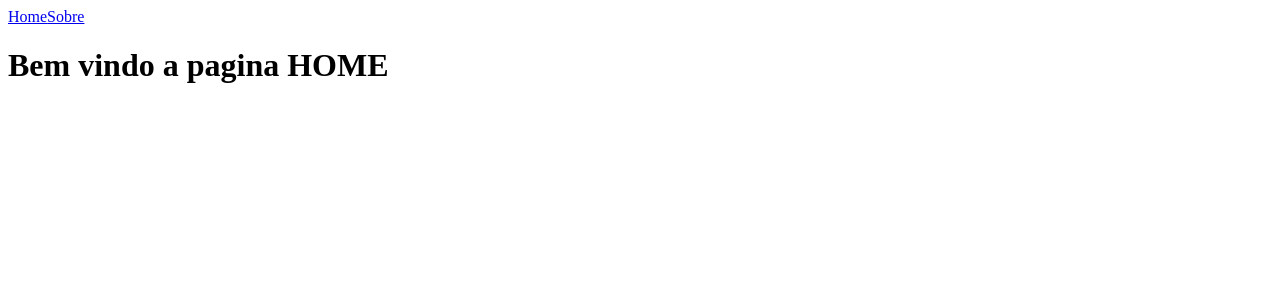
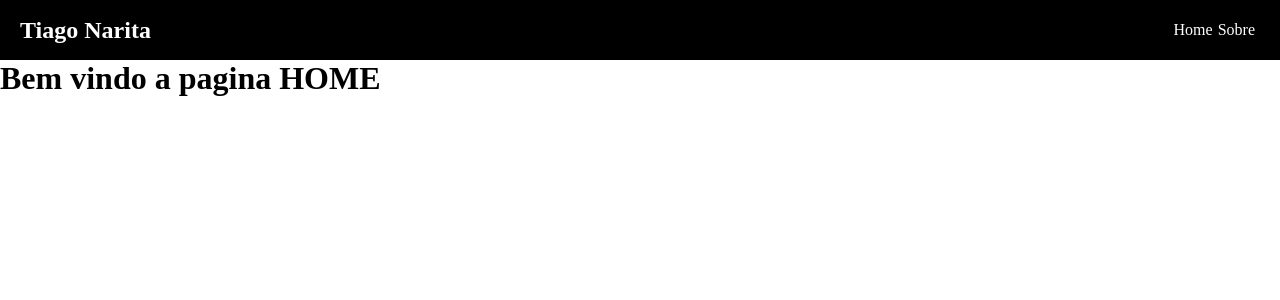
Before and after one commit to TiagoNarita/primeiro-app--react, a React (Create React App) app: page / in a window 1280 px wide. Shown: the top 300 px of the page. Built offline with nearby package versions, Linux system fonts and the light colour scheme.

Commit message:
explodindo minha mente

```diff
--- a/src/aula de rotas/Header.jsx
+++ /dev/null
@@ -1,12 +0,0 @@
-import { Link } from "react-router-dom";
-
-const Header = () => {
-    return (
-        <div>
-            <Link to={"/"}>Home</Link>
-            <Link to={"/about"}>Sobre</Link>
-        </div>
-    );
-};
-
-export default Header;
--- /dev/null
+++ b/src/aula de rotas/pages/Erro/index.js
@@ -0,0 +1,9 @@
+function Erro() {
+    return (
+        <div>
+            <h2>Ops.. Parece que essa pagina está fora do ar</h2>
+        </div>
+    );
+}
+
+export default Erro;
--- a/src/aula de rotas/routes.js
+++ b/src/aula de rotas/routes.js
@@ -1,7 +1,8 @@
 import { BrowserRouter, Routes, Route } from "react-router-dom";
 import Home from "./pages/Home/index";
 import Sobre from "./pages/Sobre/index";
-import Header from "./Header";
+import Header from "./ui/Header";
+import Erro from "./pages/Erro";
 
 function RoutesApp() {
     return (
@@ -10,6 +11,7 @@ function RoutesApp() {
             <Routes>
                 <Route path="/" element={<Home />} />
                 <Route path="/about" element={<Sobre />} />
+                <Route path="*" element={<Erro />} />
             </Routes>
         </BrowserRouter>
     );
--- /dev/null
+++ b/src/aula de rotas/ui/Header.jsx
@@ -0,0 +1,16 @@
+import { Link } from "react-router-dom";
+import "./style.css";
+
+const Header = () => {
+    return (
+        <header>
+            <h2 className="title">Tiago Narita</h2>
+            <div>
+                <Link to={"/"}>Home</Link>
+                <Link to={"/about"}>Sobre</Link>
+            </div>
+        </header>
+    );
+};
+
+export default Header;
--- /dev/null
+++ b/src/aula de rotas/ui/style.css
@@ -0,0 +1,24 @@
+* {
+    padding: 0;
+    margin: 0;
+}
+
+header {
+    background-color: black;
+    height: 5vh;
+    display: flex;
+    justify-content: space-between;
+    padding: 10px 20px;
+    align-items: center;
+}
+
+a {
+    text-decoration: none;
+    color: white;
+    margin-right: 5px;
+    cursor: pointer;
+}
+
+.title {
+    color: white;
+}
```
